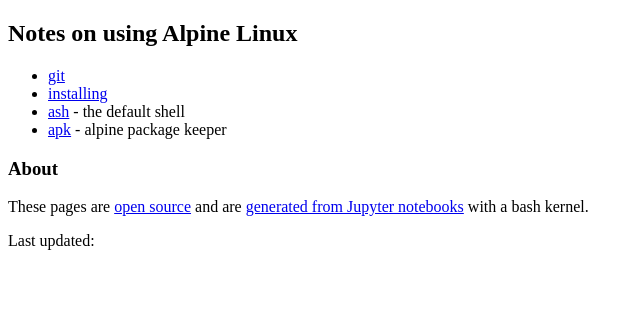
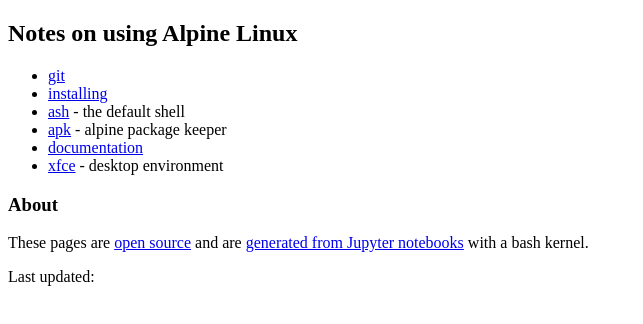
Before and after one commit to mnvr/alpine, a plain HTML site: page index.html in a window 1280 px wide. Shown: the whole page, without its empty margins (0-643 px from the left). Drawn offline with Linux system fonts and the light colour scheme.

Commit message:
~/.cache/sessions

```diff
--- a/index.html
+++ b/index.html
@@ -20,6 +20,8 @@
 <li><a href="install.html">installing</a></li>
 <li><a href="ash.html">ash</a> - the default shell</li>
 <li><a href="apk.html">apk</a> - alpine package keeper</li>
+<li><a href="docs.html">documentation</a></li>
+<li><a href="xfce.html">xfce</a> - desktop environment</li>
 </ul>
 
 <h3>About</h3>
```
Also changed, not shown: 2 other files.
